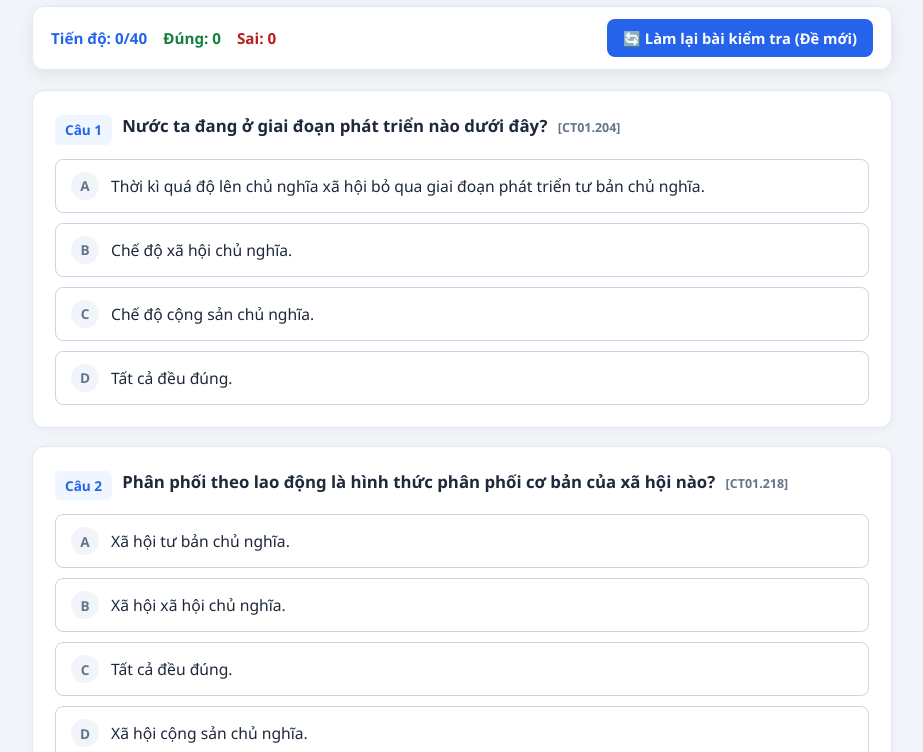
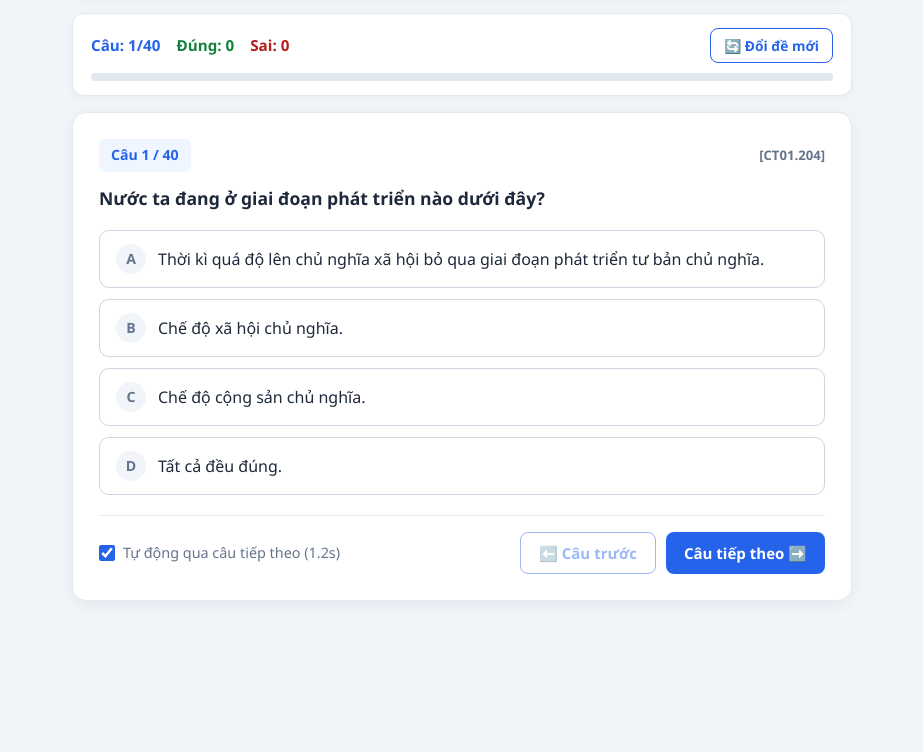
Before and after one commit to phungo862006-commits/kiem-tra-gdct, a plain HTML site: page index.html in a window 1280 px wide. Shown: the part 157-909 px from the top of the page, without its empty margins (178-1101 px from the left). After the commit the page ends 800 px from the top, so only its background shows below. Drawn offline with Linux system fonts and the light colour scheme.

Commit message:
Add files via upload

```diff
--- a/index.html
+++ b/index.html
@@ -33,50 +33,56 @@
             color: var(--text-main);
             line-height: 1.6;
             padding: 16px;
+            min-height: 100vh;
+            display: flex;
+            flex-direction: column;
+            justify-content: center;
         }
 
         .container {
-            max-width: 860px;
+            max-width: 780px;
+            width: 100%;
             margin: 0 auto;
         }
 
         header {
             background: var(--card-bg);
-            padding: 24px 20px;
+            padding: 20px;
             border-radius: 14px;
             box-shadow: 0 2px 10px rgba(0, 0, 0, 0.05);
-            margin-bottom: 20px;
+            margin-bottom: 16px;
             text-align: center;
             border-top: 5px solid var(--primary);
         }
 
         header h1 {
             color: var(--primary);
-            font-size: 1.7rem;
-            margin-bottom: 6px;
+            font-size: 1.55rem;
+            margin-bottom: 4px;
         }
 
         header p {
             color: var(--text-muted);
-            font-size: 0.95rem;
+            font-size: 0.9rem;
         }
 
-        .sticky-bar {
-            position: sticky;
-            top: 10px;
-            z-index: 100;
-            background: rgba(255, 255, 255, 0.96);
-            backdrop-filter: blur(8px);
-            padding: 12px 18px;
+        /* Thanh trạng thái & thanh tiến trình */
+        .status-bar {
+            background: var(--card-bg);
+            padding: 14px 18px;
             border-radius: 12px;
-            box-shadow: 0 4px 15px rgba(0, 0, 0, 0.08);
-            margin-bottom: 20px;
+            box-shadow: 0 2px 8px rgba(0, 0, 0, 0.04);
+            margin-bottom: 16px;
+            border: 1px solid #e2e8f0;
+        }
+
+        .status-top {
             display: flex;
             justify-content: space-between;
             align-items: center;
             flex-wrap: wrap;
             gap: 10px;
-            border: 1px solid #e2e8f0;
+            margin-bottom: 10px;
         }
 
         .stats-group {
@@ -94,95 +100,81 @@
         .stat-correct { color: var(--correct-text); }
         .stat-wrong { color: var(--wrong-text); }
 
-        .btn {
-            display: inline-flex;
-            align-items: center;
-            justify-content: center;
-            background-color: var(--primary);
-            color: white;
-            padding: 9px 16px;
-            border-radius: 8px;
-            font-weight: 600;
-            cursor: pointer;
-            border: none;
-            font-size: 0.92rem;
-            transition: background-color 0.2s, transform 0.1s;
+        .progress-track {
+            width: 100%;
+            height: 8px;
+            background: #e2e8f0;
+            border-radius: 999px;
+            overflow: hidden;
         }
 
-        .btn:hover {
-            background-color: var(--primary-hover);
+        .progress-fill {
+            height: 100%;
+            width: 0%;
+            background: var(--primary);
+            transition: width 0.3s ease;
         }
 
-        .btn:active {
-            transform: scale(0.98);
+        /* Khung hiển thị từng câu hỏi */
+        .question-card {
+            background: var(--card-bg);
+            padding: 26px;
+            border-radius: 14px;
+            box-shadow: 0 4px 15px rgba(0, 0, 0, 0.05);
+            border: 1px solid #e2e8f0;
+            animation: fadeIn 0.22s ease;
         }
 
-        .btn-outline {
-            background-color: transparent;
-            color: var(--primary);
-            border: 1.5px solid var(--primary);
+        @keyframes fadeIn {
+            from { opacity: 0; transform: translateY(6px); }
+            to { opacity: 1; transform: translateY(0); }
         }
 
-        .btn-outline:hover {
-            background-color: #eff6ff;
-        }
-
-        .question-card {
-            background: var(--card-bg);
-            padding: 22px;
-            border-radius: 12px;
-            box-shadow: 0 2px 8px rgba(0, 0, 0, 0.04);
-            margin-bottom: 18px;
-            border: 1px solid #e2e8f0;
-        }
-
-        .question-header {
+        .question-meta {
             display: flex;
-            align-items: flex-start;
-            margin-bottom: 14px;
-            gap: 10px;
+            justify-content: space-between;
+            align-items: center;
+            margin-bottom: 12px;
         }
 
         .question-badge {
             background: #eff6ff;
             color: var(--primary);
             font-weight: 700;
-            padding: 4px 10px;
+            padding: 5px 12px;
             border-radius: 6px;
-            font-size: 0.85rem;
-            white-space: nowrap;
-            margin-top: 2px;
+            font-size: 0.88rem;
         }
 
         .question-code {
-            font-size: 0.78rem;
+            font-size: 0.82rem;
             color: var(--text-muted);
             font-weight: 600;
-            margin-left: 6px;
         }
 
         .question-text {
-            font-size: 1.05rem;
+            font-size: 1.1rem;
             font-weight: 600;
-            flex: 1;
+            margin-bottom: 18px;
+            color: var(--text-main);
         }
 
         .options-list {
             display: flex;
             flex-direction: column;
-            gap: 10px;
+            gap: 11px;
         }
 
         .option-btn {
             display: flex;
             align-items: center;
             text-align: left;
-            padding: 12px 15px;
-            border-radius: 8px;
+            padding: 13px 16px;
+            border-radius: 10px;
             border: 1.5px solid var(--border-color);
             background: #ffffff;
             cursor: pointer;
-            font-size: 0.98rem;
+            font-size: 1rem;
             color: var(--text-main);
             transition: all 0.15s ease;
             width: 100%;
@@ -199,15 +191,15 @@
 
         .option-prefix {
             font-weight: 700;
-            min-width: 28px;
-            height: 28px;
+            min-width: 30px;
+            height: 30px;
             border-radius: 50%;
             background: #f1f5f9;
             display: inline-flex;
             align-items: center;
             justify-content: center;
             margin-right: 12px;
-            font-size: 0.85rem;
+            font-size: 0.88rem;
             color: var(--text-muted);
             flex-shrink: 0;
         }
@@ -237,10 +229,10 @@
         }
 
         .feedback-box {
-            margin-top: 14px;
-            padding: 12px 16px;
+            margin-top: 16px;
+            padding: 13px 16px;
             border-radius: 8px;
-            font-size: 0.93rem;
+            font-size: 0.95rem;
             display: none;
         }
 
@@ -258,16 +250,94 @@
             color: var(--wrong-text);
         }
 
+        /* Thanh điều hướng dưới thẻ câu hỏi */
+        .nav-controls {
+            display: flex;
+            justify-content: space-between;
+            align-items: center;
+            margin-top: 20px;
+            padding-top: 16px;
+            border-top: 1px solid #e2e8f0;
+            gap: 10px;
+            flex-wrap: wrap;
+        }
+
+        .auto-next-toggle {
+            display: flex;
+            align-items: center;
+            gap: 8px;
+            font-size: 0.9rem;
+            color: var(--text-muted);
+            cursor: pointer;
+            user-select: none;
+        }
+
+        .auto-next-toggle input {
+            width: 16px;
+            height: 16px;
+            accent-color: var(--primary);
+            cursor: pointer;
+        }
+
+        .nav-buttons {
+            display: flex;
+            gap: 10px;
+            margin-left: auto;
+        }
+
+        .btn {
+            display: inline-flex;
+            align-items: center;
+            justify-content: center;
+            background-color: var(--primary);
+            color: white;
+            padding: 10px 18px;
+            border-radius: 8px;
+            font-weight: 600;
+            cursor: pointer;
+            border: none;
+            font-size: 0.94rem;
+            transition: background-color 0.2s, transform 0.1s;
+        }
+
+        .btn:hover:not(:disabled) {
+            background-color: var(--primary-hover);
+        }
+
+        .btn:active:not(:disabled) {
+            transform: scale(0.98);
+        }
+
+        .btn:disabled {
+            opacity: 0.45;
+            cursor: not-allowed;
+        }
+
+        .btn-outline {
+            background-color: transparent;
+            color: var(--primary);
+            border: 1.5px solid var(--primary);
+        }
+
+        .btn-outline:hover:not(:disabled) {
+            background-color: #eff6ff;
+        }
+
+        .btn-sm {
+            padding: 7px 13px;
+            font-size: 0.86rem;
+        }
+
+        /* Màn hình tổng kết */
         .summary-card {
             background: var(--card-bg);
             padding: 32px 24px;
             border-radius: 14px;
             box-shadow: 0 4px 15px rgba(0, 0, 0, 0.06);
             text-align: center;
-            margin-top: 24px;
-            margin-bottom: 30px;
             display: none;
             border: 2px solid var(--primary);
+            animation: fadeIn 0.25s ease;
         }
 
         .score-circle {
@@ -305,17 +375,21 @@
         @media (max-width: 600px) {
             body {
                 padding: 10px;
+                justify-content: flex-start;
             }
-            .sticky-bar {
+            .question-card {
+                padding: 18px;
+            }
+            .nav-controls {
                 flex-direction: column;
                 align-items: stretch;
-                text-align: center;
             }
-            .stats-group {
-                justify-content: space-around;
+            .nav-buttons {
+                margin-left: 0;
+                justify-content: space-between;
             }
-            .question-card {
-                padding: 16px;
+            .nav-buttons .btn {
+                flex: 1;
             }
         }
     </style>
@@ -325,20 +399,46 @@
 <div class="container">
     <header>
         <h1>Bài Kiểm Tra Trắc Nghiệm — GDCT</h1>
-        <p>Ngân hàng gồm <strong id="bankTotal">100</strong> câu hỏi • Mỗi lượt làm chọn ngẫu nhiên <strong>40 câu</strong></p>
+        <p>Ngân hàng <strong id="bankTotal">100</strong> câu • Đề ngẫu nhiên <strong>40 câu</strong> (Từng câu một)</p>
     </header>
 
-    <div class="sticky-bar">
-        <div class="stats-group">
-            <div class="stat-item stat-progress">Tiến độ: <span id="answeredCount">0</span>/40</div>
-            <div class="stat-item stat-correct">Đúng: <span id="correctCount">0</span></div>
-            <div class="stat-item stat-wrong">Sai: <span id="wrongCount">0</span></div>
+    <div class="status-bar">
+        <div class="status-top">
+            <div class="stats-group">
+                <div class="stat-item stat-progress">Câu: <span id="currentNum">1</span>/40</div>
+                <div class="stat-item stat-correct">Đúng: <span id="correctCount">0</span></div>
+                <div class="stat-item stat-wrong">Sai: <span id="wrongCount">0</span></div>
+            </div>
+            <button class="btn btn-outline btn-sm" onclick="startNewQuiz()">🔄 Đổi đề mới</button>
         </div>
-        <button class="btn" onclick="startNewQuiz()">🔄 Làm lại bài kiểm tra (Đề mới)</button>
+        <div class="progress-track">
+            <div class="progress-fill" id="progressFill"></div>
+        </div>
     </div>
 
-    <div id="quizContainer"></div>
+    <!-- Thẻ hiển thị 1 câu hỏi duy nhất tại một thời điểm -->
+    <div class="question-card" id="questionCard">
+        <div class="question-meta">
+            <span class="question-badge" id="qBadge">Câu 1 / 40</span>
+            <span class="question-code" id="qCode"></span>
+        </div>
+        <div class="question-text" id="qText"></div>
+        <div class="options-list" id="optionsList"></div>
+        <div class="feedback-box" id="feedbackBox"></div>
 
+        <div class="nav-controls">
+            <label class="auto-next-toggle">
+                <input type="checkbox" id="autoNextCheck" checked>
+                <span>Tự động qua câu tiếp theo (1.2s)</span>
+            </label>
+            <div class="nav-buttons">
+                <button class="btn btn-outline" id="prevBtn" onclick="prevQuestion()">⬅️ Câu trước</button>
+                <button class="btn" id="nextBtn" onclick="nextQuestion()">Câu tiếp theo ➡️</button>
+            </div>
+        </div>
+    </div>
+
+    <!-- Màn hình tổng kết -->
     <div class="summary-card" id="summaryCard">
         <div class="score-circle">
             <span class="score-num" id="finalScore">0.0</span>
@@ -348,7 +448,7 @@
         <p id="summaryDetail" style="color: var(--text-muted); margin-bottom: 20px; font-size: 1rem;"></p>
         <div class="summary-actions">
             <button class="btn" onclick="startNewQuiz()">🔄 Làm lại bài kiểm tra (40 câu ngẫu nhiên khác)</button>
-            <button class="btn btn-outline" onclick="window.scrollTo({ top: 0, behavior: 'smooth' })">⬆️ Xem lại bài làm</button>
+            <button class="btn btn-outline" onclick="reviewAnswers()">👁️ Xem lại từng câu</button>
         </div>
     </div>
 </div>
@@ -358,9 +458,11 @@
     const QUIZ_SIZE = 40;
 
     let currentQuiz = [];
-    let answeredCount = 0;
+    let currentIndex = 0;
+    let userAnswers = []; // Lưu đáp án người dùng đã chọn cho từng câu (null nếu chưa làm)
     let correctCount = 0;
     let wrongCount = 0;
+    let autoNextTimer = null;
 
     function shuffleArray(arr) {
         const copy = [...arr];
@@ -372,9 +474,9 @@
     }
 
     function startNewQuiz() {
+        clearTimeout(autoNextTimer);
         const selected = shuffleArray(QUESTION_BANK).slice(0, QUIZ_SIZE);
 
-        // Xáo trộn thứ tự các lựa chọn A, B, C, D trong từng câu
         currentQuiz = selected.map(item => {
             const entries = Object.entries(item.options);
             const correctText = item.options[item.ans];
@@ -399,86 +501,133 @@
             };
         });
 
-        answeredCount = 0;
+        currentIndex = 0;
+        userAnswers = new Array(currentQuiz.length).fill(null);
         correctCount = 0;
         wrongCount = 0;
 
         document.getElementById('bankTotal').innerText = QUESTION_BANK.length;
+        document.getElementById('summaryCard').style.display = 'none';
+        document.getElementById('questionCard').style.display = 'block';
+
         updateStats();
-        document.getElementById('summaryCard').style.display = 'none';
-
-        renderQuiz();
-        window.scrollTo({ top: 0, behavior: 'smooth' });
+        renderCurrentQuestion();
     }
 
-    function renderQuiz() {
-        const container = document.getElementById('quizContainer');
-        container.innerHTML = '';
+    function renderCurrentQuestion() {
+        clearTimeout(autoNextTimer);
+        const item = currentQuiz[currentIndex];
+        const chosenLetter = userAnswers[currentIndex];
+        const total = currentQuiz.length;
 
-        currentQuiz.forEach((item, index) => {
-            const card = document.createElement('div');
-            card.className = 'question-card';
+        document.getElementById('currentNum').innerText = currentIndex + 1;
+        document.getElementById('qBadge').innerText = `Câu ${currentIndex + 1} / ${total}`;
+        document.getElementById('qCode').innerText = `[${item.code}]`;
+        document.getElementById('qText').innerText = item.q;
 
-            let optionsHtml = '';
-            for (const [letter, text] of Object.entries(item.options)) {
-                optionsHtml += `
-                    <button class="option-btn" id="opt-${index}-${letter}" onclick="handleSelect(${index}, '${letter}')">
-                        <span class="option-prefix">${letter}</span>
-                        <span>${escapeHtml(text)}</span>
-                    </button>
-                `;
+        // Cập nhật thanh tiến trình
+        const answeredSoFar = userAnswers.filter(a => a !== null).length;
+        document.getElementById('progressFill').style.width = `${(answeredSoFar / total) * 100}%`;
+
+        // Hiển thị 4 đáp án
+        const optionsList = document.getElementById('optionsList');
+        optionsList.innerHTML = '';
+
+        for (const [letter, text] of Object.entries(item.options)) {
+            const btn = document.createElement('button');
+            btn.className = 'option-btn';
+            btn.innerHTML = `<span class="option-prefix">${letter}</span><span>${escapeHtml(text)}</span>`;
+
+            if (chosenLetter !== null) {
+                btn.disabled = true;
+                if (letter === item.ans) {
+                    btn.classList.add('correct');
+                } else if (letter === chosenLetter) {
+                    btn.classList.add('wrong');
+                }
+            } else {
+                btn.onclick = () => handleSelect(letter);
             }
 
-            card.innerHTML = `
-                <div class="question-header">
-                    <span class="question-badge">Câu ${index + 1}</span>
-                    <div class="question-text">${escapeHtml(item.q)} <span class="question-code">[${item.code}]</span></div>
-                </div>
-                <div class="options-list" id="opts-${index}">
-                    ${optionsHtml}
-                </div>
-                <div class="feedback-box" id="fb-${index}"></div>
-            `;
+            optionsList.appendChild(btn);
+        }
 
-            container.appendChild(card);
-        });
+        // Hiển thị thông báo đúng/sai nếu câu này đã làm
+        const fbBox = document.getElementById('feedbackBox');
+        if (chosenLetter !== null) {
+            if (chosenLetter === item.ans) {
+                fbBox.className = 'feedback-box correct';
+                fbBox.innerHTML = `<strong>Chính xác!</strong> Đáp án đúng là <strong>${item.ans}. ${escapeHtml(item.options[item.ans])}</strong>`;
+            } else {
+                fbBox.className = 'feedback-box wrong';
+                fbBox.innerHTML = `<strong>Sai rồi!</strong> Bạn đã chọn <strong>${chosenLetter}</strong>, đáp án đúng phải là <strong>${item.ans}. ${escapeHtml(item.options[item.ans])}</strong>`;
+            }
+        } else {
+            fbBox.className = 'feedback-box';
+            fbBox.innerHTML = '';
+        }
+
+        // Cập nhật trạng thái nút điều hướng
+        document.getElementById('prevBtn').disabled = (currentIndex === 0);
+        const nextBtn = document.getElementById('nextBtn');
+        if (currentIndex === total - 1) {
+            nextBtn.innerText = answeredSoFar === total ? 'Xem tổng kết 🏆' : 'Hoàn thành ✔️';
+        } else {
+            nextBtn.innerText = 'Câu tiếp theo ➡️';
+        }
     }
 
-    function handleSelect(qIndex, chosenLetter) {
-        const item = currentQuiz[qIndex];
-        const correctLetter = item.ans;
-        const isCorrect = (chosenLetter === correctLetter);
+    function handleSelect(chosenLetter) {
+        if (userAnswers[currentIndex] !== null) return;
 
-        const buttons = document.querySelectorAll(`#opts-${qIndex} .option-btn`);
-        buttons.forEach(btn => btn.disabled = true);
+        const item = currentQuiz[currentIndex];
+        userAnswers[currentIndex] = chosenLetter;
 
-        const chosenBtn = document.getElementById(`opt-${qIndex}-${chosenLetter}`);
-        const correctBtn = document.getElementById(`opt-${qIndex}-${correctLetter}`);
-        const fbBox = document.getElementById(`fb-${qIndex}`);
-
-        if (isCorrect) {
-            chosenBtn.classList.add('correct');
+        if (chosenLetter === item.ans) {
             correctCount++;
-            fbBox.className = 'feedback-box correct';
-            fbBox.innerHTML = `<strong>Chính xác!</strong> Đáp án đúng là <strong>${correctLetter}. ${escapeHtml(item.options[correctLetter])}</strong>`;
         } else {
-            chosenBtn.classList.add('wrong');
-            if (correctBtn) correctBtn.classList.add('correct');
             wrongCount++;
-            fbBox.className = 'feedback-box wrong';
-            fbBox.innerHTML = `<strong>Sai rồi!</strong> Bạn đã chọn <strong>${chosenLetter}</strong>, đáp án đúng phải là <strong>${correctLetter}. ${escapeHtml(item.options[correctLetter])}</strong>`;
         }
 
-        answeredCount++;
         updateStats();
+        renderCurrentQuestion();
 
-        if (answeredCount === currentQuiz.length) {
-            showSummary();
+        // Tự động chuyển sang câu tiếp theo nếu đang bật tùy chọn
+        const autoNext = document.getElementById('autoNextCheck').checked;
+        if (autoNext) {
+            autoNextTimer = setTimeout(() => {
+                nextQuestion();
+            }, 1200);
+        }
+    }
+
+    function nextQuestion() {
+        clearTimeout(autoNextTimer);
+        if (currentIndex < currentQuiz.length - 1) {
+            currentIndex++;
+            renderCurrentQuestion();
+        } else {
+            // Đang ở câu cuối cùng
+            const unansweredIndex = userAnswers.findIndex(a => a === null);
+            if (unansweredIndex !== -1) {
+                // Nếu còn câu chưa làm thì nhảy tới câu chưa làm đầu tiên
+                currentIndex = unansweredIndex;
+                renderCurrentQuestion();
+            } else {
+                showSummary();
+            }
+        }
+    }
+
+    function prevQuestion() {
+        clearTimeout(autoNextTimer);
+        if (currentIndex > 0) {
+            currentIndex--;
+            renderCurrentQuestion();
         }
     }
 
     function updateStats() {
-        document.getElementById('answeredCount').innerText = answeredCount;
         document.getElementById('correctCount').innerText = correctCount;
         document.getElementById('wrongCount').innerText = wrongCount;
     }
@@ -488,9 +637,15 @@
         const score = ((correctCount / total) * 10).toFixed(2);
         document.getElementById('finalScore').innerText = score;
         document.getElementById('summaryDetail').innerText = `Bạn trả lời đúng ${correctCount}/${total} câu (Sai ${wrongCount} câu).`;
-        const summaryCard = document.getElementById('summaryCard');
-        summaryCard.style.display = 'block';
-        summaryCard.scrollIntoView({ behavior: 'smooth' });
+        document.getElementById('questionCard').style.display = 'none';
+        document.getElementById('summaryCard').style.display = 'block';
+    }
+
+    function reviewAnswers() {
+        document.getElementById('summaryCard').style.display = 'none';
+        document.getElementById('questionCard').style.display = 'block';
+        currentIndex = 0;
+        renderCurrentQuestion();
     }
 
     function escapeHtml(str) {
@@ -499,7 +654,7 @@
         return div.innerHTML;
     }
 
-    // Khởi tạo đề thi ngay khi mở trang
+    // Khởi tạo bài kiểm tra
     startNewQuiz();
 </script>
 
```
